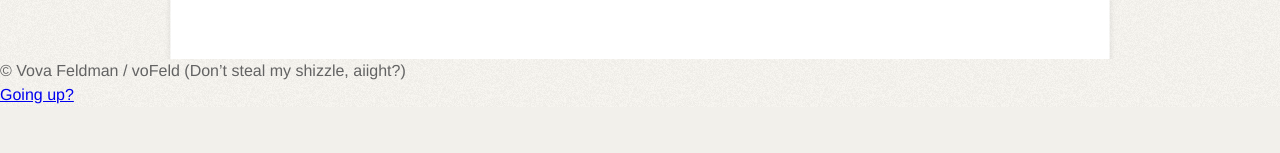
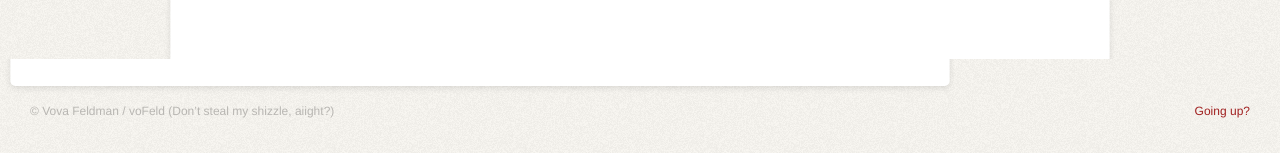
Before and after one commit to voFeld/portfoliofinal, a plain HTML site: page index.html in a window 1280 px wide. Shown: the part 786-939 px from the top of the page. Before the commit the page ends 893 px from the top, so only its background shows below. Drawn offline with Linux system fonts and the light colour scheme.

Commit message:
footer and content area done, bottom footer image is still wrong

```diff
--- a/style.css
+++ b/style.css
@@ -147,3 +147,29 @@ ul#nav li a:hover {
     text-transform: uppercase;
     text-decoration: none;
 }
+
+/* ===========FOOTER=========== */
+#footer {
+    background: url(images/footer-bg.png) no-repeat;
+    padding: 40px 0 0 0;
+    overflow: hidden;
+    margin: 0 0 30px 0;
+}
+#footer p#copyright {
+    font-size: 12px;
+    float: left;
+    margin: 0 0 0 30px;
+    color: #b8b6b2;
+}
+#footer p#back-top {
+    font-size: 12px;
+    float: right;
+    margin: 0 30px 0 0;
+}
+#footer a {
+    color: #a12121;
+    text-decoration: none;
+}
+#footer a:hover {
+    color: #671111;
+}
```
